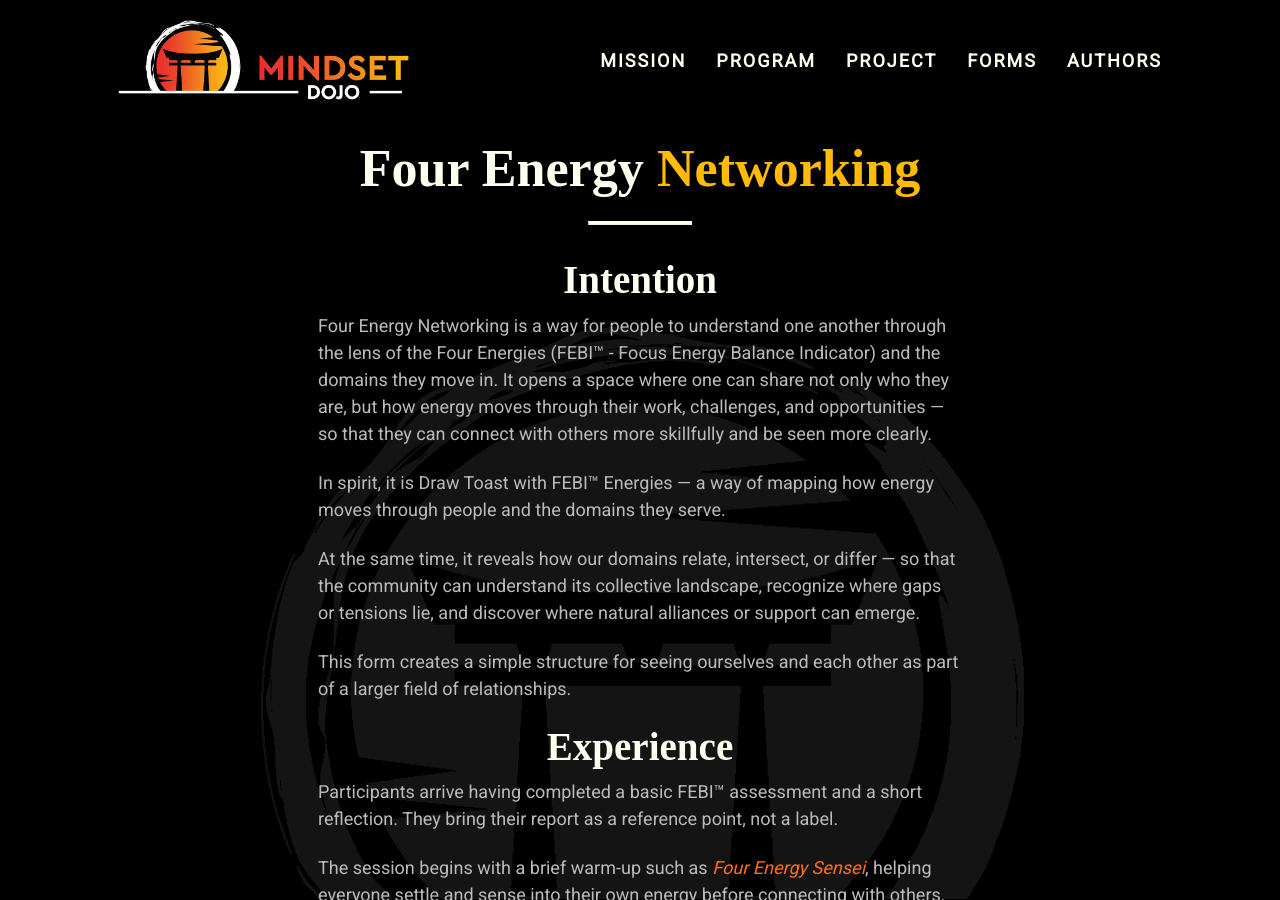
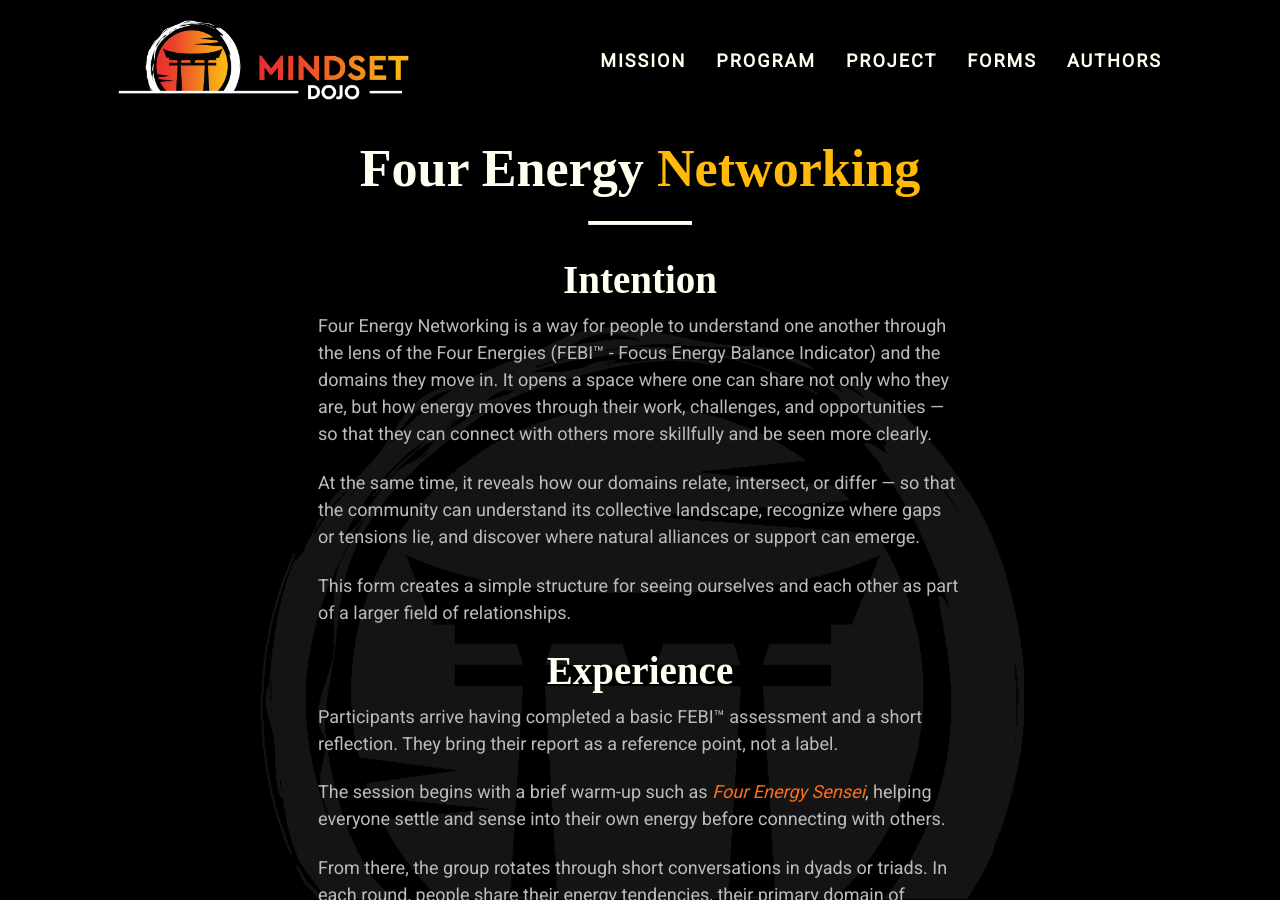
Before and after one commit to mindset-dojo/mindset-dojo.github.io, a Jekyll site: the page built from _forms/four-energy-networking.md, in a window 1280 px wide and 900 px high. Built offline with Jekyll 4.4.1, drawn with Linux system fonts in a browser that asks for light colours; some web fonts are replaced.

Commit message:
refactor(four-energy-networking): remove draw toast rabbit hole.

```diff
--- a/_forms/four-energy-networking.md
+++ b/_forms/four-energy-networking.md
@@ -13,8 +13,6 @@ excerpt: "A simple, relational practice for understanding how energy moves throu
 ## Intention
 
 Four Energy Networking is a way for people to understand one another through the lens of the Four Energies (FEBI™ - Focus Energy Balance Indicator) and the domains they move in. It opens a space where one can share not only who they are, but how energy moves through their work, challenges, and opportunities — so that they can connect with others more skillfully and be seen more clearly.
-
-In spirit, it is Draw Toast with FEBI™ Energies — a way of mapping how energy moves through people and the domains they serve.
 
 At the same time, it reveals how our domains relate, intersect, or differ — so that the community can understand its collective landscape, recognize where gaps or tensions lie, and discover where natural alliances or support can emerge.
 
```
